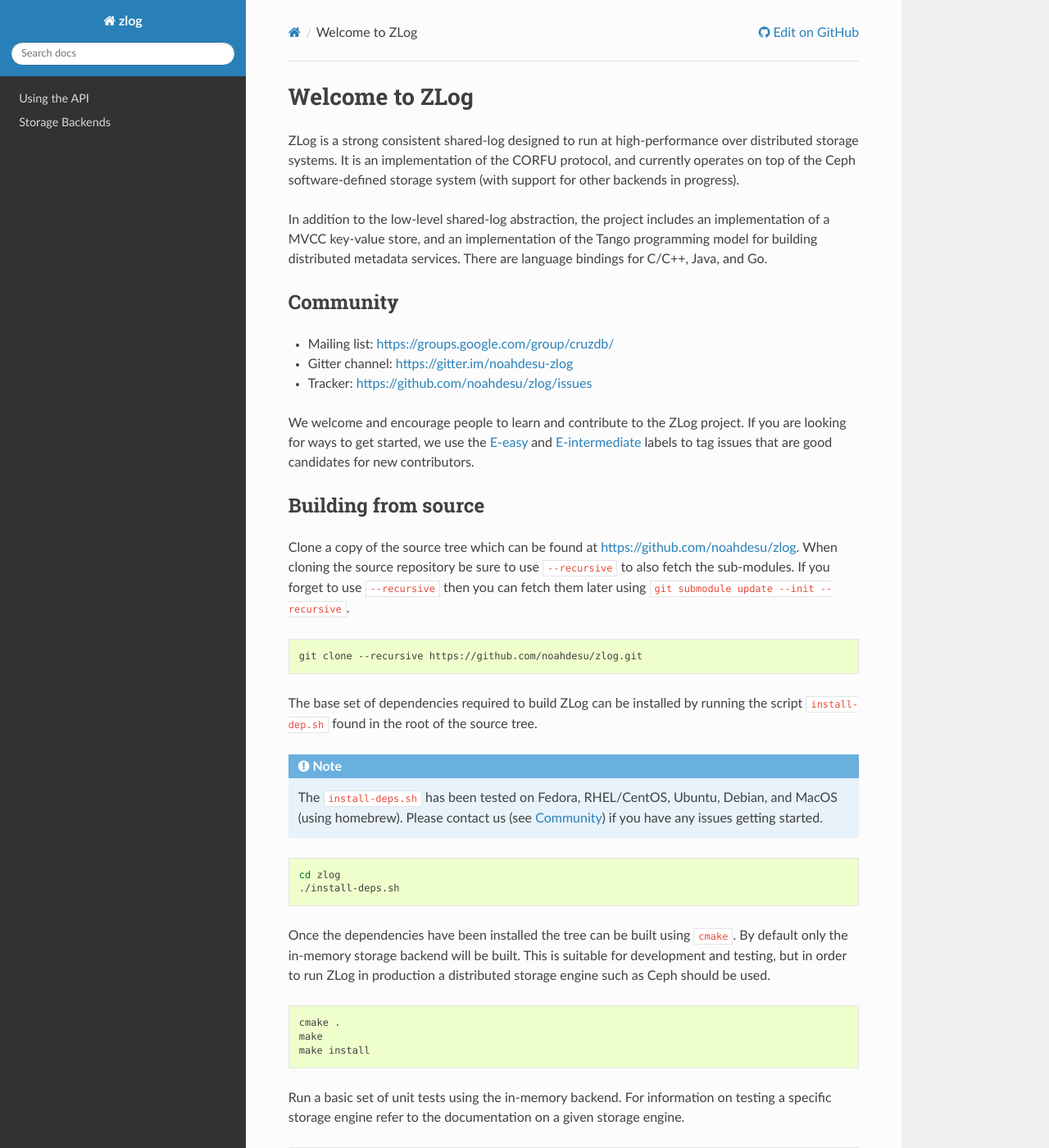
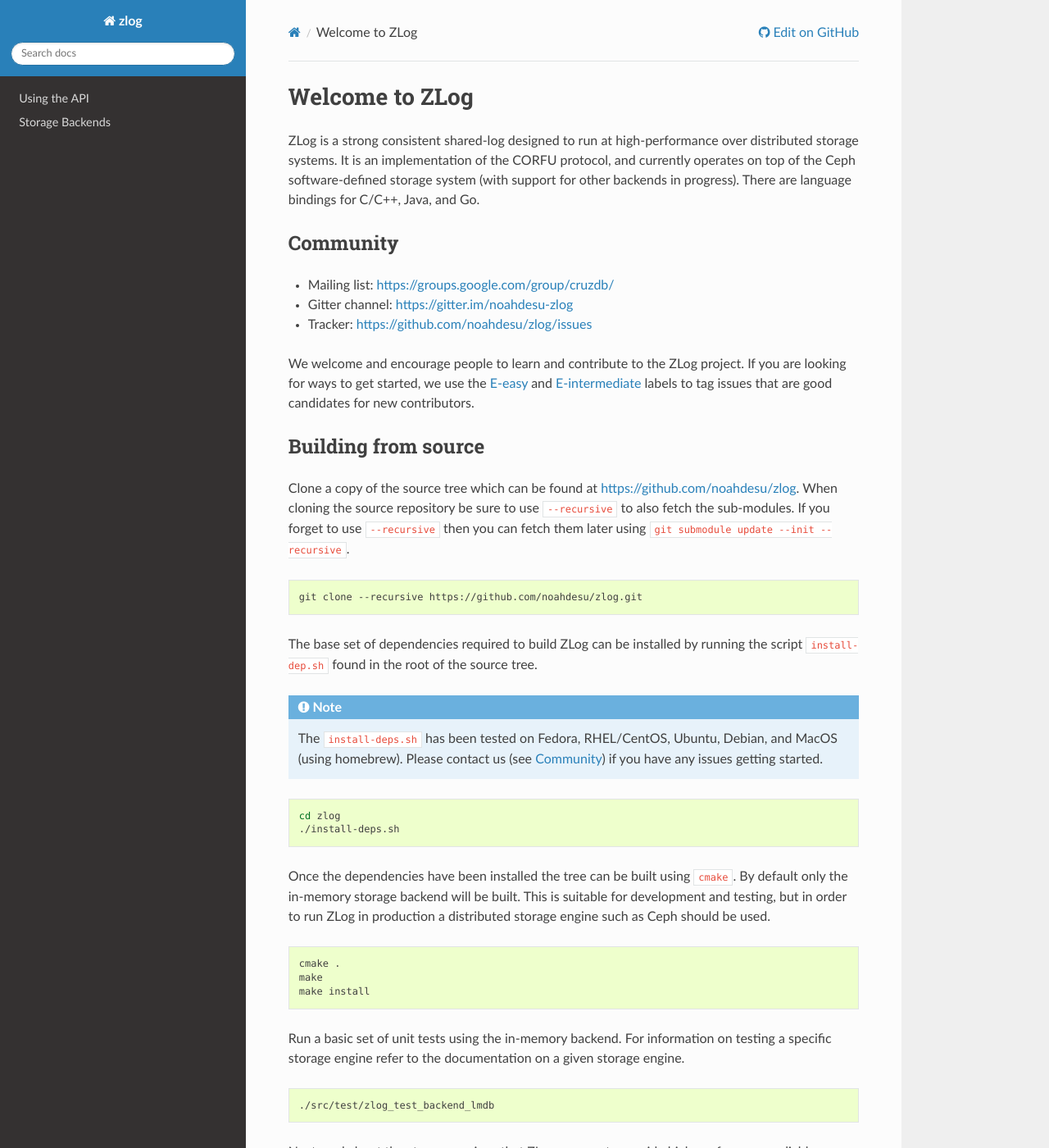
Before and after one commit to cruzdb/zlog, a Sphinx documentation site: the page built from doc/index.rst, in a window 1280 px wide and 1400 px high. Shown: the whole window at 82% size. Built offline with Sphinx 7.4.7 and the Read the Docs theme 2.0.0, drawn with Linux system fonts in a browser that asks for light colours; some of the changed text lies outside the part shown.

Commit message:
doc: remove cruzdb references
Signed-off-by: Noah Watkins <noahwatkins@gmail.com>

```diff
--- a/doc/api/index.rst
+++ b/doc/api/index.rst
@@ -4,8 +4,7 @@
 
 The ``zlog`` library provides a high-performance, strongly consistent shared-log
 abstraction, and may be used directly as a basis for a
-distributed service or application. Additionally, the ``zlog`` project provides a
-transactional key-value store engine built on top of the log service.
+distributed service or application.
 
 ##################
 Shared-Log Service
--- a/doc/index.rst
+++ b/doc/index.rst
@@ -2,15 +2,11 @@
 Welcome to ZLog
 ===============
 
-ZLog is a strong consistent shared-log designed to run at high-performance
-over distributed storage systems. It is an implementation of the CORFU
-protocol, and currently operates on top of the Ceph software-defined storage
-system (with support for other backends in progress).
-
-In addition to the low-level shared-log abstraction, the project includes an
-implementation of a MVCC key-value store, and an implementation of the Tango
-programming model for building distributed metadata services. There are
-language bindings for C/C++, Java, and Go.
+ZLog is a strong consistent shared-log designed to run at high-performance over
+distributed storage systems. It is an implementation of the CORFU protocol, and
+currently operates on top of the Ceph software-defined storage system (with
+support for other backends in progress).  There are language bindings for C/C++,
+Java, and Go.
 
 .. _community:
 
@@ -75,8 +71,7 @@
 
 .. code-block:: bash
 
-    ./src/test/zlog-test-ram
-    ./src/test/zlog-db-test
+    ./src/test/zlog_test_backend_lmdb
 
 Next read about the storage engines that ZLog can use to provide
 high-performance reliable storage for your log.
```
